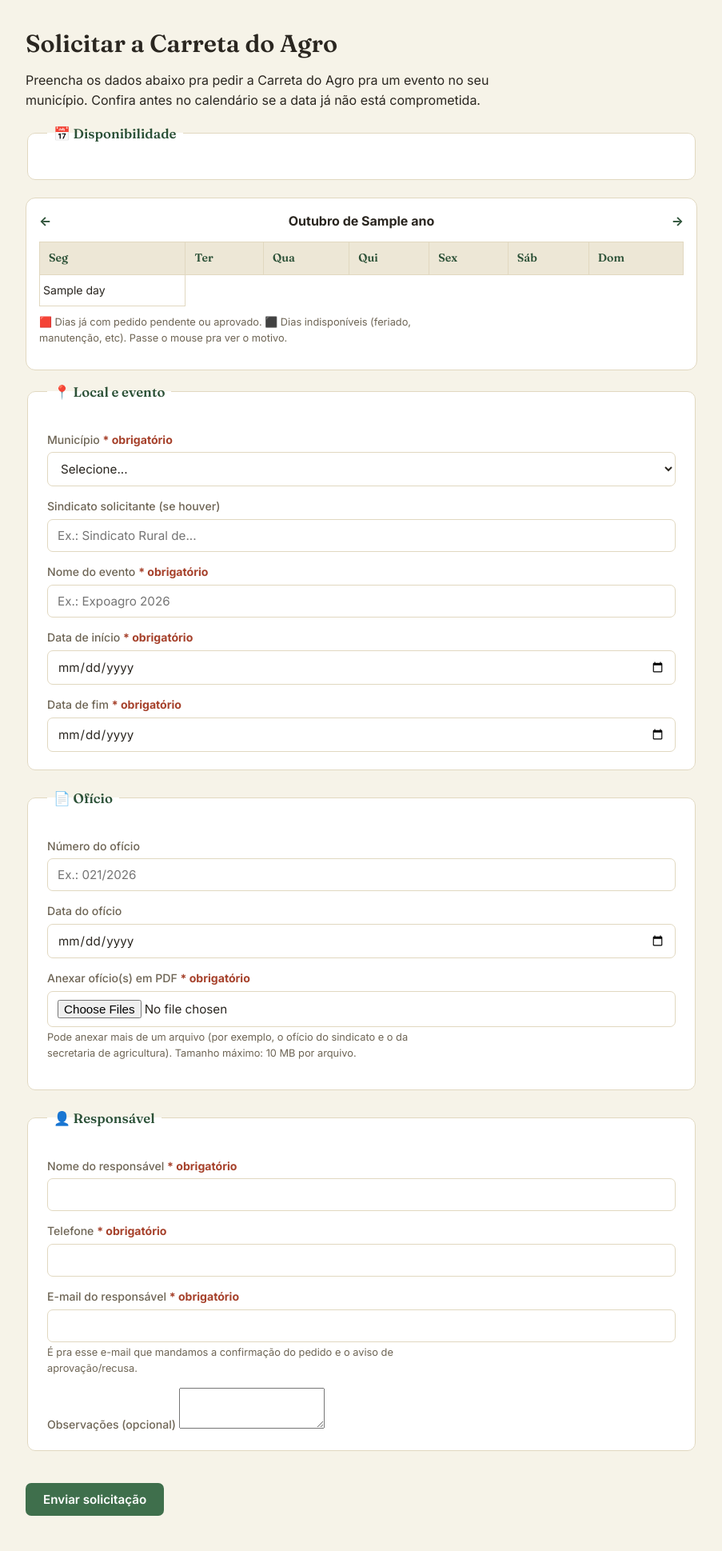
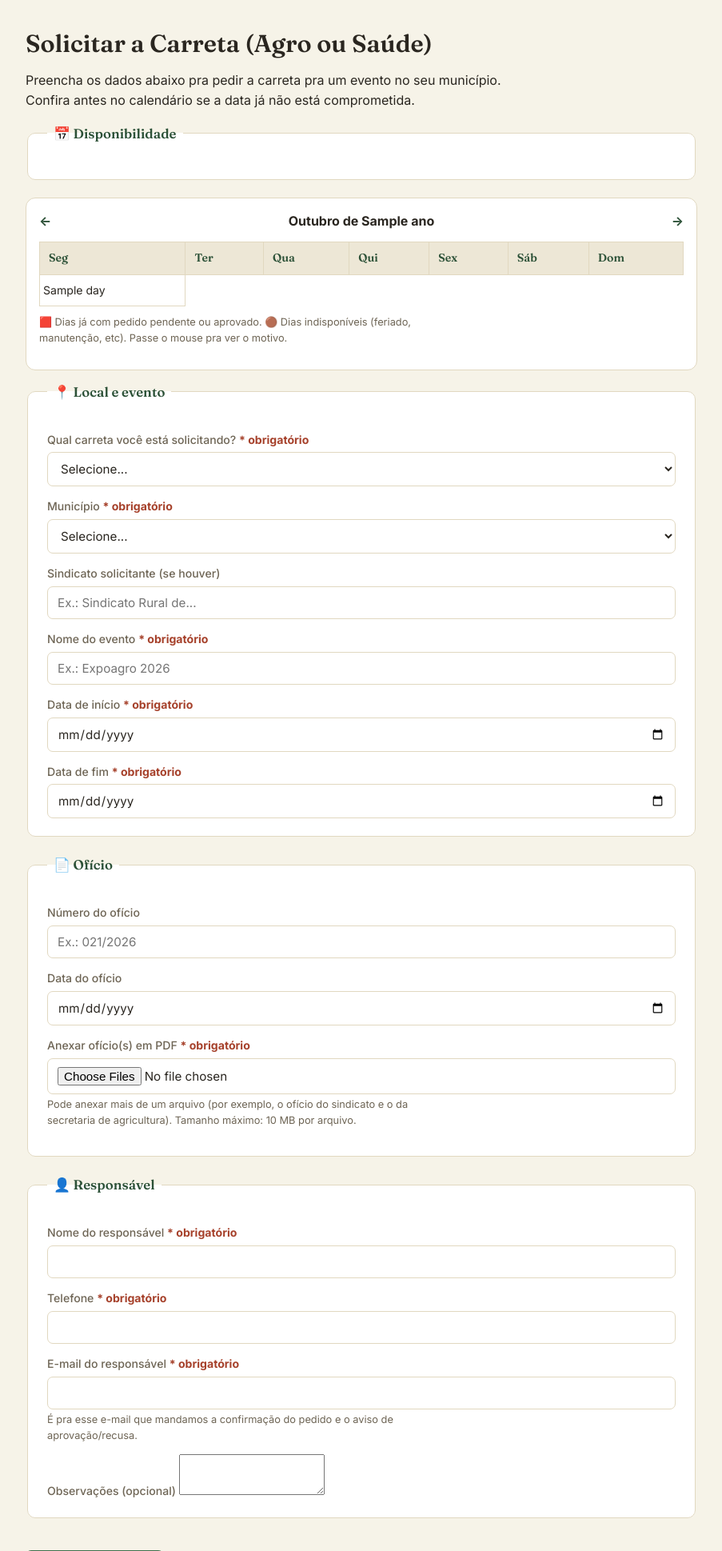
Before and after one commit to Ciiagro/adesoes_ps, a Flask app: template templates/carreta_form.html in a window 1280 px wide. Shown: the part 61-2000 px from the top of the page at 80% size, without its empty margins (188-1091 px from the left). Before the commit the page ends 1956 px from the top, so only its background shows below. Run offline with Flask 3, Linux system fonts and the light colour scheme; the template is opened without the code that fills it: most values are stand-ins (such as "Sample title", 1, 10 or a date in 2020); parts of the project's set-up code (start-up, migrations or seed data) failed here and were passed over; some libraries are stand-ins or nearby versions.

Commit message:
Ajusta textos e telas para refletir os dois programas (Agro/Saúde)

```diff
--- a/app.py
+++ b/app.py
@@ -1881,6 +1881,7 @@ def carreta_form():
         return render_template(
             "carreta_form.html",
             municipios=MUNICIPIOS_CE,
+            tipos_recurso=carr.TIPOS_RECURSO,
             calendario=carr.dados_calendario(db, ano, mes),
             bloqueados=carr.dias_bloqueados_do_mes(db, ano, mes),
             semanas=carr.matriz_semanas(ano, mes),
@@ -1910,6 +1911,7 @@ def carreta_form():
 
         return render_template(
             "carreta_sucesso.html", solicitacao=solicitacao,
+            tipos_recurso=carr.TIPOS_RECURSO,
             tem_conflito=bool(conflitos),
             avisos_deslocamento=avisos_deslocamento,
         )
--- /dev/null
+++ b/bloco.txt
@@ -0,0 +1,6 @@
+Chave :
+
+ssh-ed25519 AAAAC3NzaC1lZDI1NTE5AAAAIA8LWYRH3I5u6yzsfCqfOVqxxeitmfi2DIs0MD/cG6Uo geovana@senarce.org.br
+
+Vercel:
+https://adesoes-ps.vercel.app/carreta
--- a/carreta.py
+++ b/carreta.py
@@ -422,7 +422,10 @@ def criar_solicitacao(db, form, arquivos_upload):
     responsavel_email = _limpar(form.get("responsavel_email"))
     responsavel_nome = _titulo(form.get("responsavel_nome"))
     responsavel_telefone = _limpar(form.get("responsavel_telefone"))
+    tipo_recurso = form.get("tipo_recurso") or "carreta_agro"
 
+    if tipo_recurso not in TIPOS_RECURSO:
+        raise ValueError("Escolha qual carreta você está solicitando (Agro ou Saúde).")
     if not municipio_nome:
         raise ValueError("Informe o município.")
     if not evento:
@@ -445,7 +448,7 @@ def criar_solicitacao(db, form, arquivos_upload):
         raise ValueError("Informe o e-mail do responsável — é pra onde mandamos a confirmação do pedido.")
 
     solicitacao = SolicitacaoCarreta(
-        tipo_recurso=form.get("tipo_recurso") or "carreta_agro",
+        tipo_recurso=tipo_recurso,
         municipio_nome=municipio_nome,
         sindicato_nome=_titulo(form.get("sindicato_nome")),
         evento=evento,
--- a/templates/admin_base.html
+++ b/templates/admin_base.html
@@ -269,7 +269,7 @@
       <a class="nav-item {{ 'ativo' if pagina_ativa == 'sindicatos' else '' }}" href="{{ url_for('admin_sindicatos') }}"><span class="ic">🤝</span> Sindicatos x Municípios</a>
       <a class="nav-item {{ 'ativo' if pagina_ativa == 'mapa_sindicatos' else '' }}" href="{{ url_for('admin_sindicatos_mapa') }}"><span class="ic">🗺️</span> Mapa dos Sindicatos</a>
       <a class="nav-item {{ 'ativo' if pagina_ativa == 'processos_eleitorais' else '' }}" href="{{ url_for('admin_todos_processos_eleitorais') }}"><span class="ic">🗳️</span> Processos Eleitorais</a>
-      <div class="nav-sep">Carreta do Agro</div>
+      <div class="nav-sep">Carreta (Agro/Saúde)</div>
       <a class="nav-item {{ 'ativo' if pagina_ativa == 'carreta' else '' }}" href="{{ url_for('admin_carreta', status='pendente' if carreta_pendentes_count else None) }}"><span class="ic">🚛</span> Solicitações{% if carreta_pendentes_count %}<span class="contador">{{ carreta_pendentes_count }}</span>{% endif %}</a>
       <a class="nav-item {{ 'ativo' if pagina_ativa == 'carreta_calendario' else '' }}" href="{{ url_for('admin_carreta_calendario') }}"><span class="ic">📅</span> Calendário</a>
       <a class="nav-item {{ 'ativo' if pagina_ativa == 'carreta_mapa' else '' }}" href="{{ url_for('admin_carreta_mapa') }}"><span class="ic">🗺️</span> Mapa da Carreta</a>
@@ -284,7 +284,7 @@
       {% endif %}
 
       {% if apenas_carreta %}
-      <div class="nav-sep">Carreta do Agro</div>
+      <div class="nav-sep">Carreta (Agro/Saúde)</div>
       <a class="nav-item {{ 'ativo' if pagina_ativa == 'carreta' else '' }}" href="{{ url_for('admin_carreta', status='pendente' if carreta_pendentes_count else None) }}"><span class="ic">🚛</span> Solicitações{% if carreta_pendentes_count %}<span class="contador">{{ carreta_pendentes_count }}</span>{% endif %}</a>
       <a class="nav-item {{ 'ativo' if pagina_ativa == 'carreta_calendario' else '' }}" href="{{ url_for('admin_carreta_calendario') }}"><span class="ic">📅</span> Calendário</a>
       <a class="nav-item {{ 'ativo' if pagina_ativa == 'carreta_mapa' else '' }}" href="{{ url_for('admin_carreta_mapa') }}"><span class="ic">🗺️</span> Mapa da Carreta</a>
--- a/templates/admin_carreta_calendario.html
+++ b/templates/admin_carreta_calendario.html
@@ -2,7 +2,7 @@
 {% block admin_content %}
 <div class="page-head">
   <h1>Calendário — {{ tipos_recurso.get(tipo, tipo) }}</h1>
-  <p class="sub">Dias já com solicitação pendente ou aprovada — dos DOIS programas juntos, porque o mesmo motorista/veículo atende Carreta do Agro e Carreta da Saúde. Dias em cinza-escuro (🚫) são bloqueios cadastrados em <a href="{{ url_for('admin_carreta_bloqueios') }}">Bloqueio de Datas</a>.</p>
+  <p class="sub">Dias já com solicitação pendente ou aprovada — dos DOIS programas juntos, porque o mesmo motorista/veículo atende Carreta do Agro e Carreta da Saúde. Dias em bege (🚫) são bloqueios cadastrados em <a href="{{ url_for('admin_carreta_bloqueios') }}">Bloqueio de Datas</a>.</p>
 </div>
 
 <div class="secao-card" style="margin-bottom:16px;">
@@ -31,10 +31,10 @@
         {% if dia %}
         {% set ocupado = calendario.get(dia) %}
         {% set bloqueio_dia = bloqueados.get(dia) %}
-        <td style="vertical-align:top;height:110px;max-width:150px;{% if bloqueio_dia %}background:#3a3a3a1a;{% elif ocupado %}background:#F9E7E0;{% endif %}">
+        <td style="vertical-align:top;height:110px;max-width:150px;{% if bloqueio_dia %}background:#E3DCC8;{% elif ocupado %}background:#F9E7E0;{% endif %}">
           <div style="font-weight:700;">{{ dia.day }}</div>
           {% for b in bloqueio_dia or [] %}
-          <div title="{{ b.motivo }}" style="display:block;margin-top:4px;padding:2px 4px;border-radius:4px;background:#444;color:#fff;font-size:.65rem;font-weight:700;white-space:nowrap;overflow:hidden;text-overflow:ellipsis;">
+          <div title="{{ b.motivo }}" style="display:block;margin-top:4px;padding:2px 4px;border-radius:4px;background:#D9CFAE;color:#5C4A1E;font-size:.65rem;font-weight:700;white-space:nowrap;overflow:hidden;text-overflow:ellipsis;">
             🚫 {{ b.motivo }}
           </div>
           {% endfor %}
--- a/templates/admin_carreta_nova.html
+++ b/templates/admin_carreta_nova.html
@@ -28,7 +28,7 @@
         {% set ocupado = calendario.get(dia) %}
         {% set bloqueio_dia = bloqueados.get(dia) %}
         {% if bloqueio_dia %}
-        <td style="background:#444;color:#fff;font-weight:700;" title="🚫 {{ bloqueio_dia|map(attribute='motivo')|join(', ') }}">{{ dia.day }}</td>
+        <td style="background:#D9CFAE;color:#5C4A1E;font-weight:700;" title="🚫 {{ bloqueio_dia|map(attribute='motivo')|join(', ') }}">{{ dia.day }}</td>
         {% else %}
         <td style="{% if ocupado %}background:#F9E7E0;color:#A6412B;font-weight:700;{% endif %}" title="{% if ocupado %}{{ ocupado|map(attribute='evento')|join(', ') }}{% endif %}">{{ dia.day }}</td>
         {% endif %}
@@ -40,7 +40,7 @@
       {% endfor %}
     </tbody>
   </table>
-  <p class="hint">🟥 Dias já ocupados — dos DOIS programas juntos (Agro e Saúde usam o mesmo motorista/veículo, então um bloqueia o outro). ⬛ Dias bloqueados pelo admin (feriado, manutenção, etc — veja em <a href="{{ url_for('admin_carreta_bloqueios') }}">Bloqueio de Datas</a>).</p>
+  <p class="hint">🟥 Dias já ocupados — dos DOIS programas juntos (Agro e Saúde usam o mesmo motorista/veículo, então um bloqueia o outro). 🟤 Dias bloqueados pelo admin (feriado, manutenção, etc — veja em <a href="{{ url_for('admin_carreta_bloqueios') }}">Bloqueio de Datas</a>).</p>
 </div>
 
 <form method="post" enctype="multipart/form-data" class="secao-card">
--- a/templates/carreta_form.html
+++ b/templates/carreta_form.html
@@ -1,8 +1,8 @@
 {% extends 'base.html' %}
 {% block content %}
-<h1>Solicitar a Carreta do Agro</h1>
+<h1>Solicitar a Carreta (Agro ou Saúde)</h1>
 <p>
-  Preencha os dados abaixo pra pedir a Carreta do Agro pra um evento no seu município.
+  Preencha os dados abaixo pra pedir a carreta pra um evento no seu município.
   Confira antes no calendário se a data já não está comprometida.
 </p>
 
@@ -30,7 +30,7 @@
         {% set ocupado = calendario.get(dia) %}
         {% set bloqueio_dia = bloqueados.get(dia) %}
         {% if bloqueio_dia %}
-        <td style="padding:8px 4px;border-radius:6px;background:#444;color:#fff;font-weight:700;"
+        <td style="padding:8px 4px;border-radius:6px;background:#D9CFAE;color:#5C4A1E;font-weight:700;"
             title="Indisponível: {{ bloqueio_dia|map(attribute='motivo')|join(', ') }}">
           {{ dia.day }}
         </td>
@@ -48,12 +48,21 @@
       {% endfor %}
     </tbody>
   </table>
-  <p class="hint" style="margin-top:10px;">🟥 Dias já com pedido pendente ou aprovado. ⬛ Dias indisponíveis (feriado, manutenção, etc). Passe o mouse pra ver o motivo.</p>
+  <p class="hint" style="margin-top:10px;">🟥 Dias já com pedido pendente ou aprovado. 🟤 Dias indisponíveis (feriado, manutenção, etc). Passe o mouse pra ver o motivo.</p>
 </div>
 
 <form method="post" enctype="multipart/form-data" id="form-carreta">
   <fieldset>
     <legend>📍 Local e evento</legend>
+
+    <label>Qual carreta você está solicitando? <span style="color:var(--danger);font-weight:700;">* obrigatório</span>
+      <select name="tipo_recurso" required>
+        <option value="">Selecione...</option>
+        {% for chave, rotulo in tipos_recurso.items() %}
+        <option value="{{ chave }}" {% if request.form.get('tipo_recurso') == chave %}selected{% endif %}>{{ rotulo }}</option>
+        {% endfor %}
+      </select>
+    </label>
 
     <label>Município <span style="color:var(--danger);font-weight:700;">* obrigatório</span>
       <select name="municipio_nome" required>
--- a/templates/carreta_sucesso.html
+++ b/templates/carreta_sucesso.html
@@ -2,7 +2,7 @@
 {% block content %}
 <h1>Solicitação enviada!</h1>
 <p>
-  Pedido da Carreta do Agro pra <strong>{{ solicitacao.evento }}</strong>, em
+  Pedido da {{ tipos_recurso.get(solicitacao.tipo_recurso, solicitacao.tipo_recurso) }} pra <strong>{{ solicitacao.evento }}</strong>, em
   <strong>{{ solicitacao.municipio_nome }}</strong>, de
   <strong>{{ solicitacao.data_inicio.strftime('%d/%m/%Y') }}</strong> a
   <strong>{{ solicitacao.data_fim.strftime('%d/%m/%Y') }}</strong>, registrado com sucesso.
--- a/templates/index.html
+++ b/templates/index.html
@@ -31,8 +31,8 @@
       <circle cx="6" cy="19.5" r="1.7"/>
       <circle cx="18" cy="19.5" r="1.7"/>
     </svg>
-    <h2>Carreta do Agro</h2>
-    <p>Solicitar a Carreta do Agro pra um evento no seu município.</p>
+    <h2>Carreta (Agro ou Saúde)</h2>
+    <p>Solicitar a carreta pra um evento no seu município.</p>
   </a>
 </div>
 {% endblock %}
```
Also changed, not shown: 1 other file.
